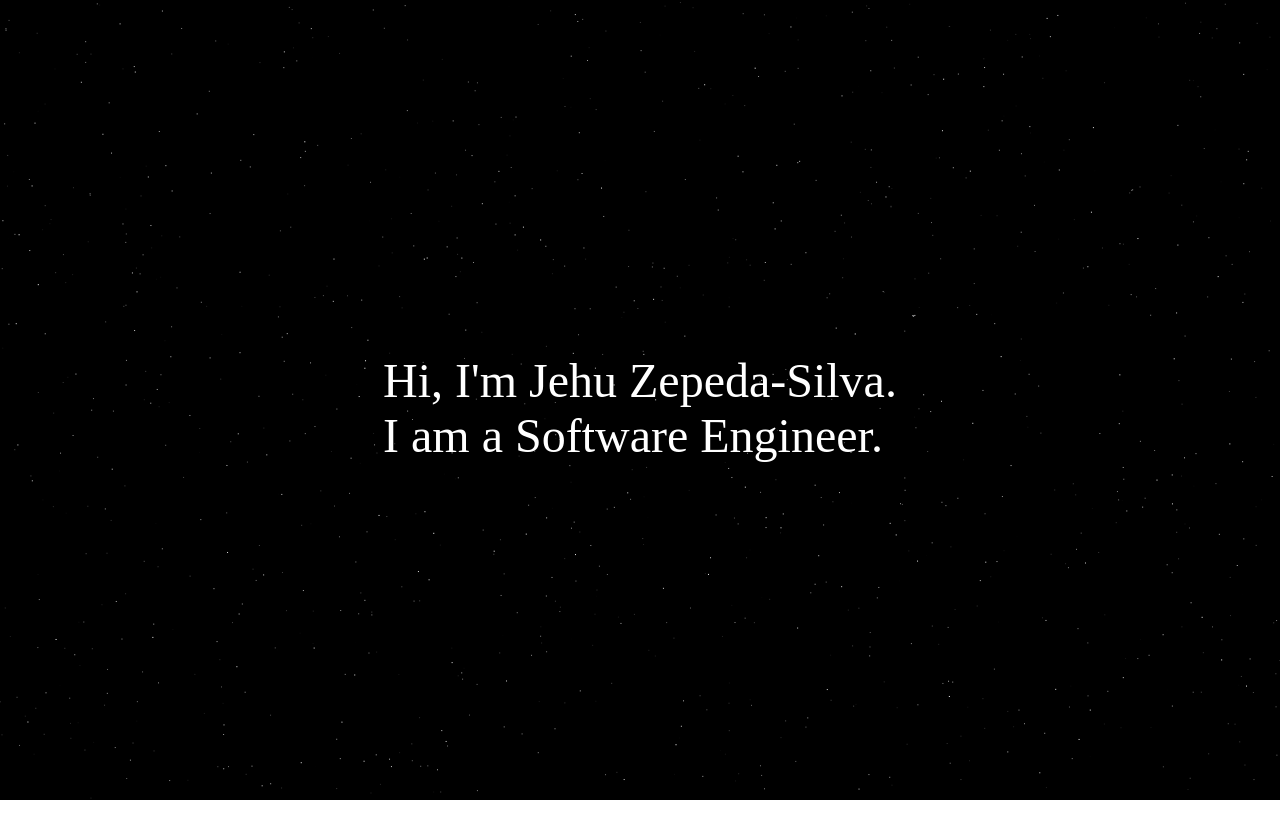
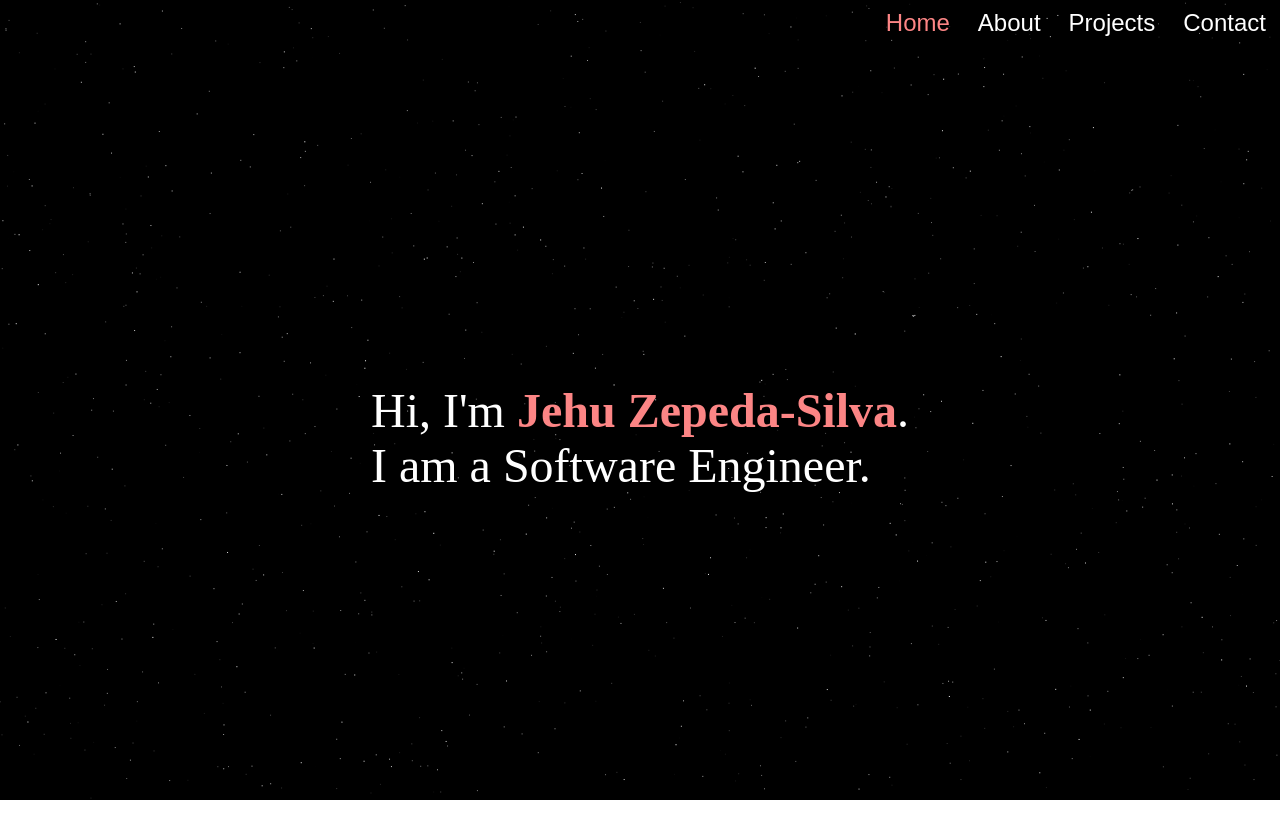
Before and after one commit to jehuzepedasilva2/personal-website, a React app: page / in a window 1280 px wide. Before the commit the page ends 808 px from the top, so only its background shows below. Built offline with nearby package versions, Linux system fonts and the light colour scheme; the HTML template or start-up script is replaced by a standard one.

Commit message:
nav bar added

```diff
--- a/src/Homepage.jsx
+++ b/src/Homepage.jsx
@@ -1,7 +1,8 @@
 import './homepage.css'
+import NavBar from './NavBar';
 import { projects, personalInfo } from './data';
 
-export default function Homepage() {
+function LoadPage() {
   return (
     <div className='front'>
       <p className='intro-text'>
@@ -11,3 +12,12 @@ export default function Homepage() {
     </div>
   );
 }
+
+export default function Homepage() {
+  return (
+    <div>
+      <NavBar />
+      <LoadPage />
+    </div>
+  );
+}
--- /dev/null
+++ b/src/NavBar.jsx
@@ -0,0 +1,12 @@
+import './navbar.css';
+
+export default function NavBar() {
+  return (
+    <div className="nav-bar">
+      <button className='selected'>Home</button>
+      <button>About</button>
+      <button>Projects</button>
+      <button>Contact</button>
+    </div>
+  );
+}
--- a/src/homepage.css
+++ b/src/homepage.css
@@ -1,8 +1,3 @@
-:root {
-  --primary-font-color: #FFFFFF;
-  --font-size-1: 3rem;
-}
-
 .front {
   height: 100vh;
   display: flex;
@@ -14,3 +9,8 @@
   color: var(--primary-font-color);
   font-size: var(--font-size-1);
 }
+
+.intro-text > span {
+  font-weight: bold;
+  color: var(--other-font-color);
+}
--- a/src/index.css
+++ b/src/index.css
@@ -1,6 +1,14 @@
 * {
   box-sizing: border-box;
 }
+
+:root {
+  --primary-font-color: #FFFFFF;
+  --other-font-color: #fc8585;
+  --font-size-1: 3rem;
+  --font-size-2: 1.5rem;
+}
+
 
 html {
   height: 100%;
--- /dev/null
+++ b/src/navbar.css
@@ -0,0 +1,23 @@
+.nav-bar {
+  display: flex;
+  justify-content: flex-end;
+  gap: 1rem;
+}
+
+.nav-bar button {
+  border: none;
+  background: none;
+  color: var(--primary-font-color);
+  cursor: pointer;
+  font-size: var(--font-size-2);
+
+  transition: color 0.2s ease;
+}
+
+button.selected {
+  color: var(--other-font-color);
+}
+
+button:hover {
+  color: var(--other-font-color);
+}
```
